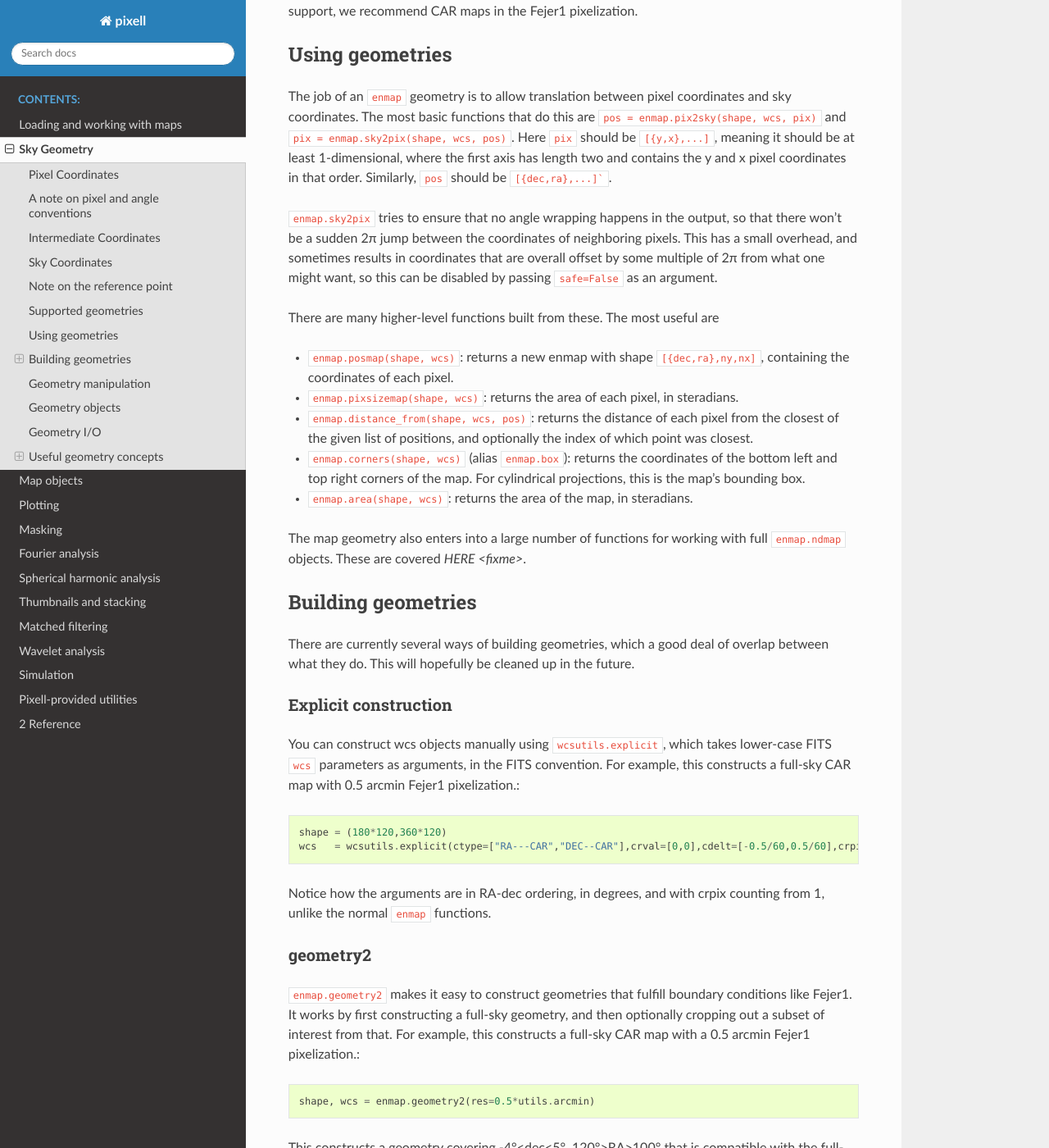
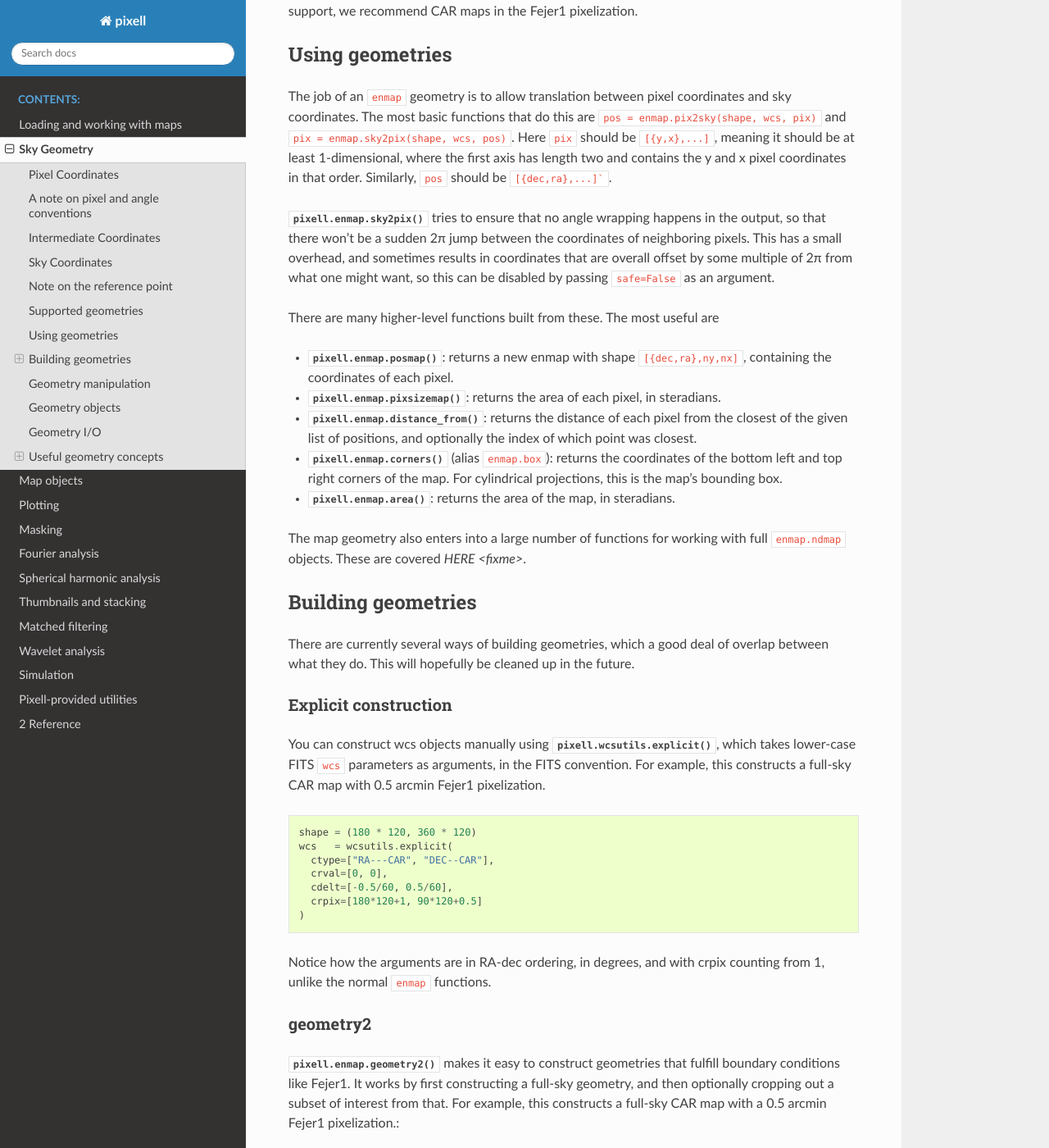
Before and after one commit to simonsobs/pixell, a Sphinx documentation site: the page built from docs/geometry.rst, in a window 1280 px wide and 1400 px high, scrolled down 3079 px. Shown: the whole window at 82% size. Built offline with Sphinx 7.4.7 and the Read the Docs theme 3.1.0, drawn with Linux system fonts in a browser that asks for light colours; some of the changed text lies outside the part shown.

Commit message:
Minor cleanup

````diff
--- a/docs/geometry.rst
+++ b/docs/geometry.rst
@@ -171,7 +171,7 @@ least 1-dimensional, where the first axis has length two and
 contains the y and x pixel coordinates in that order. Similarly,
 ``pos`` should be ``[{dec,ra},...]```.
 
-``enmap.sky2pix`` tries
+:py:meth:`pixell.enmap.sky2pix` tries
 to ensure that no angle wrapping happens in the output, so that
 there won't be a sudden 2π jump between the coordinates of
 neighboring pixels. This has a small overhead, and sometimes
@@ -182,17 +182,17 @@ of 2π from what one might want, so this can be disabled by passing
 There are many higher-level functions built from these. The most
 useful are
 
-* ``enmap.posmap(shape, wcs)``: returns a new enmap with shape
+* :py:meth:`pixell.enmap.posmap`: returns a new enmap with shape
   ``[{dec,ra},ny,nx]``, containing the coordinates of each pixel.
-* ``enmap.pixsizemap(shape, wcs)``: returns the area of each pixel,
+* :py:meth:`pixell.enmap.pixsizemap`: returns the area of each pixel,
   in steradians.
-* ``enmap.distance_from(shape, wcs, pos)``: returns the distance
+* :py:meth:`pixell.enmap.distance_from`: returns the distance
   of each pixel from the closest of the given list of positions,
   and optionally the index of which point was closest.
-* ``enmap.corners(shape, wcs)`` (alias ``enmap.box``): returns the
+* :py:meth:`pixell.enmap.corners` (alias ``enmap.box``): returns the
   coordinates of the bottom left and top right corners of the map.
   For cylindrical projections, this is the map's bounding box.
-* ``enmap.area(shape, wcs)``: returns the area of the map,
+* :py:meth:`pixell.enmap.area`: returns the area of the map,
   in steradians.
 
 The map geometry also enters into a large number of functions for
@@ -209,12 +209,19 @@ cleaned up in the future.
 Explicit construction
 ^^^^^^^^^^^^^^^^^^^^^
 
-You can construct wcs objects manually using ``wcsutils.explicit``,
+You can construct wcs objects manually using :py:func:`pixell.wcsutils.explicit`,
 which takes lower-case FITS ``wcs`` parameters as arguments, in the FITS convention.
-For example, this constructs a full-sky CAR map with 0.5 arcmin Fejer1 pixelization.::
+For example, this constructs a full-sky CAR map with 0.5 arcmin Fejer1 pixelization.
 
-  shape = (180*120,360*120)
-  wcs   = wcsutils.explicit(ctype=["RA---CAR","DEC--CAR"],crval=[0,0],cdelt=[-0.5/60,0.5/60],crpix=[180*120+1,90*120+0.5])
+.. code-block:: python
+
+  shape = (180 * 120, 360 * 120)
+  wcs   = wcsutils.explicit(
+    ctype=["RA---CAR", "DEC--CAR"],
+    crval=[0, 0],
+    cdelt=[-0.5/60, 0.5/60],
+    crpix=[180*120+1, 90*120+0.5]
+  )
 
 Notice how the arguments are in RA-dec ordering, in degrees, and with crpix counting
 from 1, unlike the normal ``enmap`` functions.
@@ -222,10 +229,11 @@ from 1, unlike the normal ``enmap`` functions.
 geometry2
 ^^^^^^^^^
 
-``enmap.geometry2`` makes it easy to construct geometries that fulfill boundary
-conditions like Fejer1. It works by first constructing a full-sky geometry, and
-then optionally cropping out a subset of interest from that. For example, this
-constructs a full-sky CAR map with a 0.5 arcmin Fejer1 pixelization.::
+:py:func:`pixell.enmap.geometry2` makes it easy to construct geometries that
+fulfill boundary conditions like Fejer1. It works by first constructing a
+full-sky geometry, and then optionally cropping out a subset of interest from
+that. For example, this constructs a full-sky CAR map with a 0.5 arcmin Fejer1
+pixelization.::
 
   shape, wcs = enmap.geometry2(res=0.5*utils.arcmin)
 
````
Also changed, not shown: other parts of docs/geometry.rst (+1 -1 lines).
